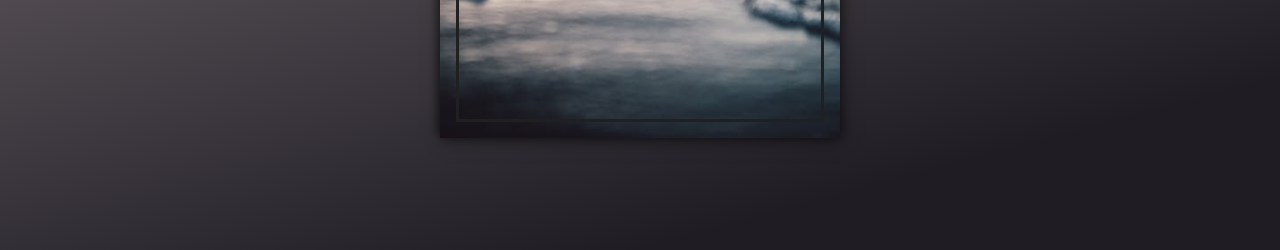
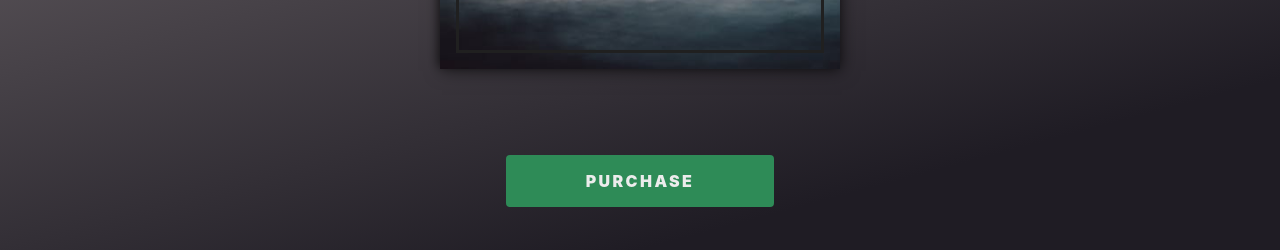
Before and after one commit to charlesmartinreed/imbalance-the-novel-website, a plain HTML site: page index.html in a window 1280 px wide. Shown: the part 550-800 px from the top of the page. Drawn offline with Linux system fonts and the light colour scheme.

Commit message:
Add purchase button.

```diff
--- a/index.html
+++ b/index.html
@@ -31,5 +31,8 @@
         </div>
       </div>
     </div>
+
+    <!-- BUY NOW BUTTON -->
+    <div class="button button__purchase">Purchase</div>
   </body>
 </html>
--- a/style.css
+++ b/style.css
@@ -177,3 +177,21 @@ body {
   background-color: rgb(236, 236, 236);
   backface-visibility: hidden;
 }
+
+/* PURCHASE STYLING */
+.button__purchase {
+  background: seagreen;
+  color: rgb(236, 236, 236);
+  padding: 1rem 5rem;
+  border-radius: 4px;
+  font-weight: 900;
+  letter-spacing: 0.15rem;
+  text-transform: uppercase;
+  cursor: pointer;
+
+  transition: transform 0.2s cubic-bezier(0.175, 0.885, 0.32, 1.275);
+}
+
+.button__purchase:hover {
+  transform: scale(1.1);
+}
```
